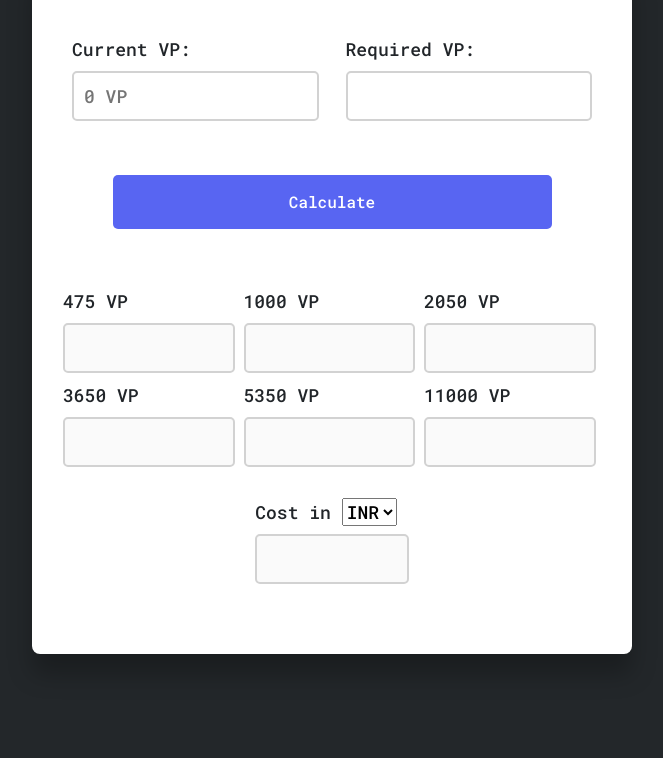
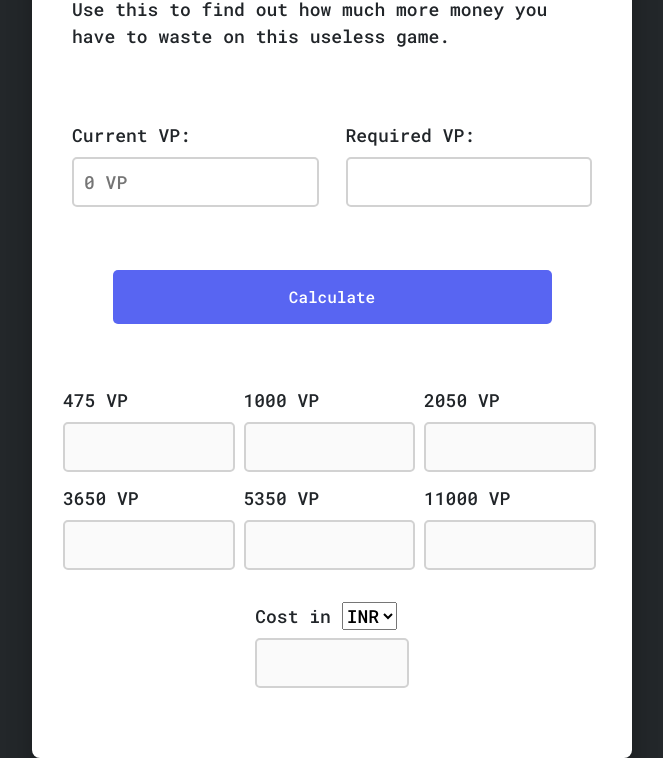
Before and after one commit to aryanprince/valorant-calculator, a plain HTML site: page index.html in a window 1280 px wide. Shown: the part 90-848 px from the top of the page, without its empty margins (308-971 px from the left). Before the commit the page ends 800 px from the top, so only its background shows below. Drawn offline with nearby package versions, Linux system fonts and the light colour scheme.

Commit message:
Added description and new assets

```diff
--- a/index.html
+++ b/index.html
@@ -6,19 +6,24 @@
         <meta name="viewport" content="width=device-width, initial-scale=1.0" />
         <link href="https://cdn.jsdelivr.net/npm/bootstrap@5.1.3/dist/css/bootstrap.min.css" rel="stylesheet" integrity="sha384-1BmE4kWBq78iYhFldvKuhfTAU6auU8tT94WrHftjDbrCEXSU1oBoqyl2QvZ6jIW3" crossorigin="anonymous" />
         <title>Valo Calc</title>
-        <link rel="shortcut icon" type="image/png" href="assets/valocalc-bluepurple.png" />
-        <link rel="apple-touch-icon" sizes="180x180" href="assets/apple-touch-icon-180x180.png" />
+        <link rel="shortcut icon" type="image/png" href="assets\valocalc-16.png" />
+        <link rel="apple-touch-icon" sizes="180x180" href="assets\valocalc-180.png" />
         <link rel="stylesheet" href="styles.css" />
     </head>
     <body>
         <div class="container">
             <div class="row">
-                <div class="cl">
+                <div class="div pb-4">
+                    <h1 style="color: #5865f2">ValoCalc</h1>
+                    <p>Use this to find out how much more money you have to waste on this useless game.</p>
+                </div>
+
+                <div class="cl pt-4">
                     <label>Current VP:</label>
                     <input type="number" id="currentVP" placeholder="0 VP" />
                 </div>
 
-                <div class="cl">
+                <div class="cl pt-4 pb-2">
                     <label>Required VP:</label>
                     <input type="number" id="requiredVP" />
                 </div>
@@ -27,27 +32,27 @@
                     <button type="button" id="calculate" onclick="process()">Calculate</button>
                 </div>
 
-                <div class="cf p-1">
+                <div class="cf p-1 pt-2">
                     <label>475 VP</label>
                     <input type="text" id="vp475" disabled />
                 </div>
-                <div class="cf p-1">
+                <div class="cf p-1 pt-2">
                     <label>1000 VP</label>
                     <input type="text" id="vp1000" disabled />
                 </div>
-                <div class="cf p-1">
+                <div class="cf p-1 pt-2">
                     <label>2050 VP</label>
                     <input type="text" id="vp2050" disabled />
                 </div>
-                <div class="cf p-1">
+                <div class="cf p-1 pt-2">
                     <label>3650 VP</label>
                     <input type="text" id="vp3650" disabled />
                 </div>
-                <div class="cf p-1">
+                <div class="cf p-1 pt-2">
                     <label>5350 VP</label>
                     <input type="text" id="vp5350" disabled />
                 </div>
-                <div class="cf p-1">
+                <div class="cf p-1 pt-2">
                     <label>11000 VP</label>
                     <input type="text" id="vp11000" disabled />
                 </div>
--- a/styles.css
+++ b/styles.css
@@ -6,11 +6,12 @@
     box-sizing: border-box;
     font-family: "Roboto Mono";
     font-size: 18px;
+    color: 23272a;
 }
 
 body {
     height: 100vh;
-    background-color: #23272A;
+    background-color: #23272a;
     display: flex;
     align-items: center;
     justify-content: center;
@@ -62,5 +63,5 @@ button {
 }
 
 button:hover {
-    background-color: #23272A;
+    background-color: #23272a;
 }
```
Also changed, not shown: assets/unused/apple-touch-icon-180x180.png (renamed from assets/apple-touch-icon-180x180.png), assets/unused/valocalc-bluepurple.png (added), assets/unused/valocalc-greenblue.png (renamed from assets/valocalc-greenblue.png), assets/unused/valocalc-redyelllow.png (renamed from assets/valocalc-redyelllow.png), assets/unused/valocalc-white.png (renamed from assets/valocalc-white.png), assets/valocalc-16.png (added), assets/valocalc-180.png (added), assets/valocalc-32.png (added), assets/valocalc-bluepurple.png (deleted).
